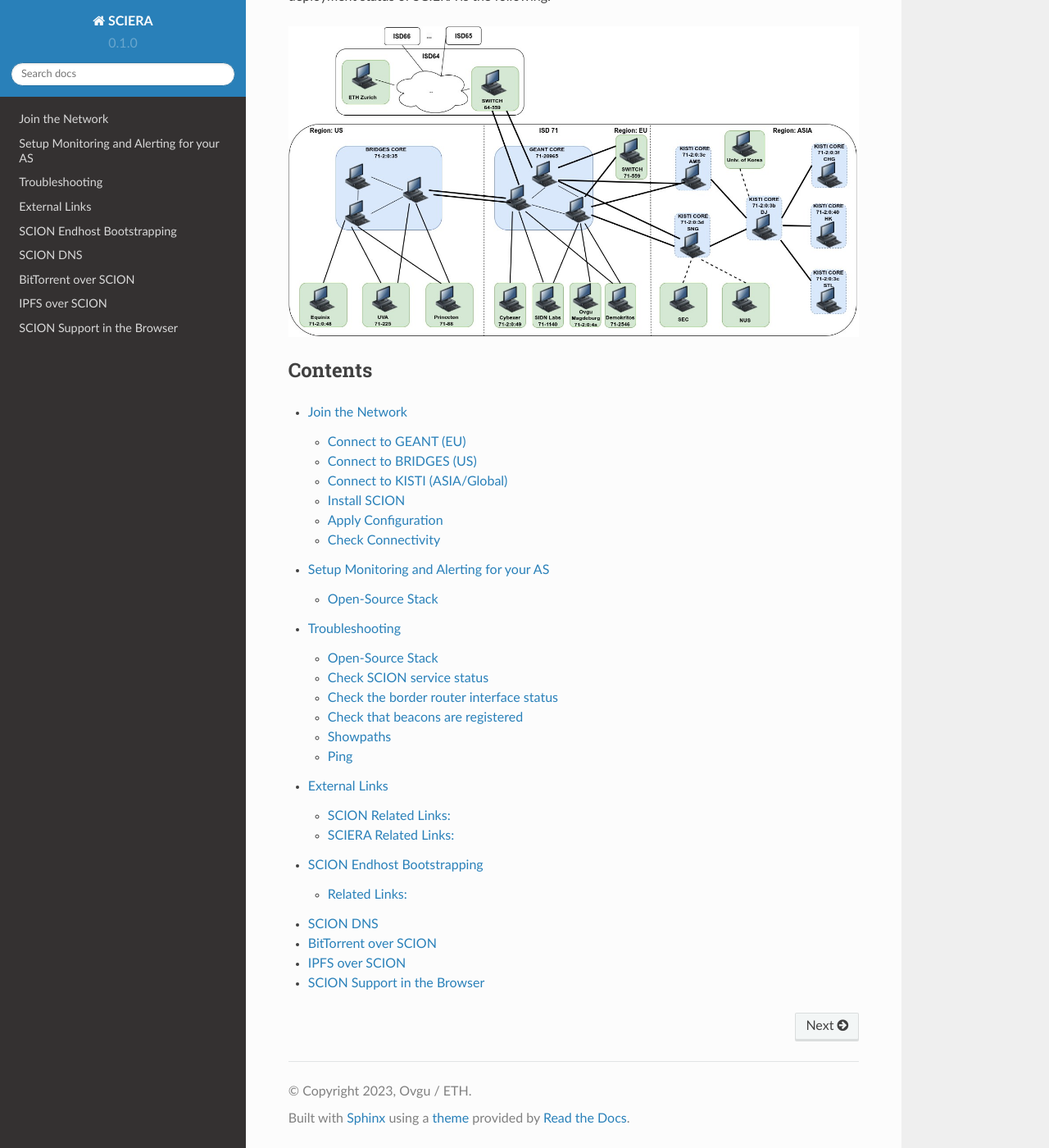
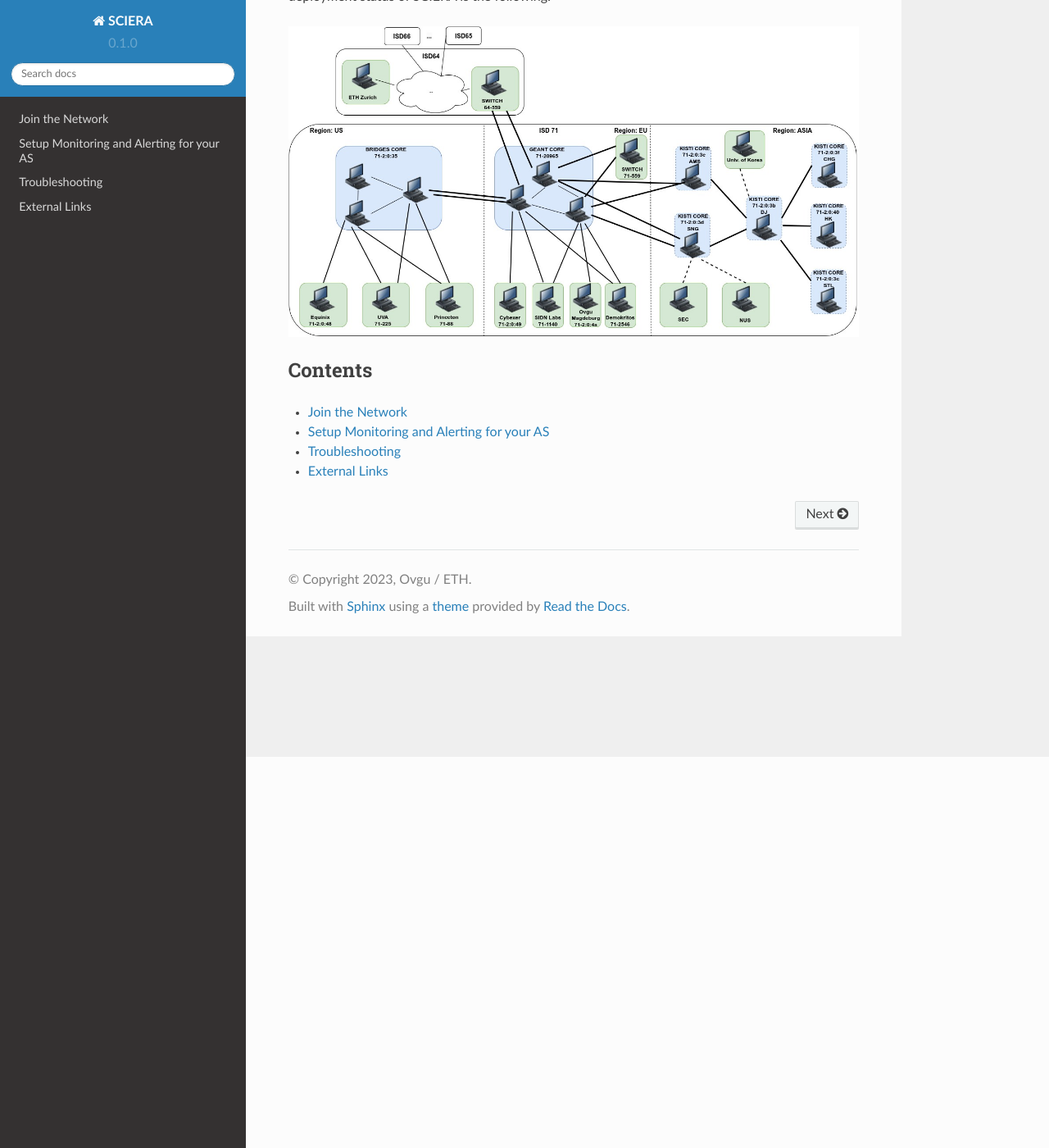
Before and after one commit to netsys-lab/scion-education-network-documentation, a Sphinx documentation site: the page built from docs/source/index.rst, in a window 1280 px wide and 1400 px high, scrolled down 477 px. Shown: the whole window at 82% size. Built offline with Sphinx 7.4.7 and the Read the Docs theme 2.0.0, drawn with Linux system fonts in a browser that asks for light colours.

```diff
--- a/docs/source/index.rst
+++ b/docs/source/index.rst
@@ -12,14 +12,8 @@ SCIERA currently spans over three major regions: US, EU and ASIA (under construc
 Contents
 --------
 
-.. toctree::
-  about
-  join
-  monitoring
-  troubleshooting
-  weblinks
-  services/endhost-bootstrap
-  services/dns
-  applications/bittorrent
-  applications/ipfs
-  applications/browser
+..  toctree::
+    :glob:
+    :titlesonly:
+
+    *
```
